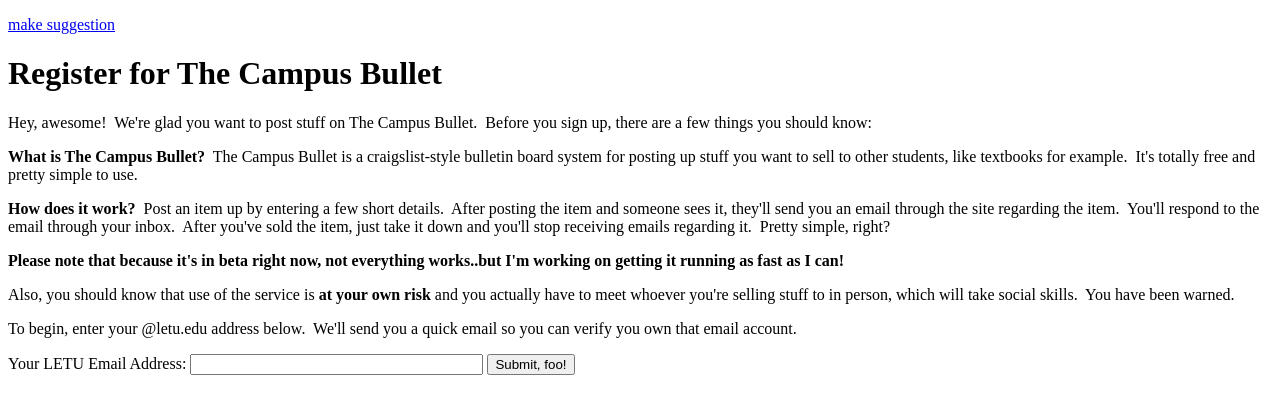
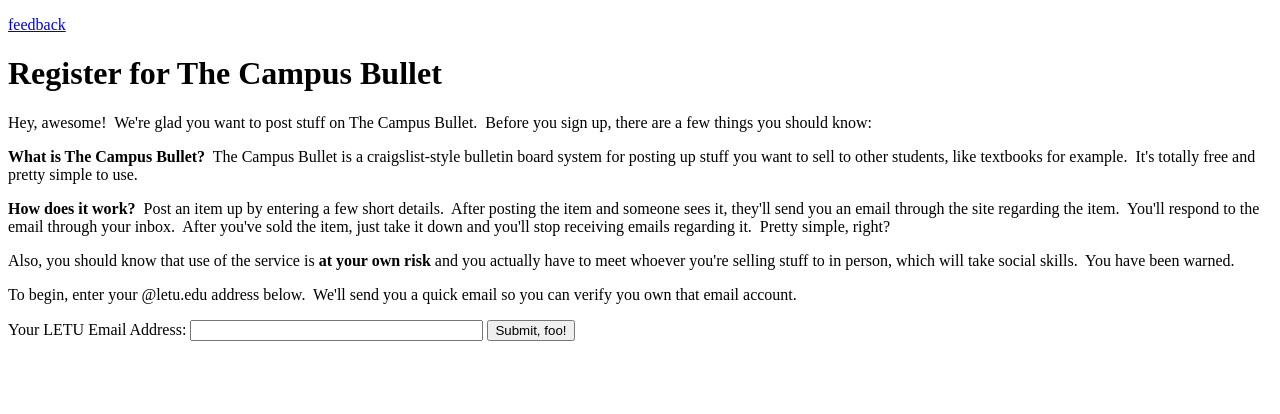
Before and after one commit to dustinsoftware/Campusbullet, a PHP site: the page made by application/views/register_home.php in a window 1280 px wide. Shown: the part 150-564 px from the top of the page. Run offline with PHP 8.4, Linux system fonts and the light colour scheme; the template is opened without the code that fills it: most values are stand-ins (such as "Sample title", 1, 10 or a date in 2020); data that the repository does not hold is empty; some libraries are stand-ins or nearby versions.

Commit message:
wording changes
git-svn-id: file:///home/dustin/repo/trunk@67 12712c27-1255-564a-9dae-badfe56b58dc

```diff
--- a/application/views/register_home.php
+++ b/application/views/register_home.php
@@ -8,7 +8,6 @@ for posting up stuff you want to sell to other students, like textbooks for exam
 <p><span style="font-weight: bold">How does it work?</span>&nbsp; Post an item up by entering a few short details.&nbsp; After posting the item and
  someone sees it, they'll send you an email through the site regarding the item.&nbsp; You'll respond to the email through your inbox.&nbsp; After
  you've sold the item, just take it down and you'll stop receiving emails regarding it.&nbsp; Pretty simple, right? </p>
-<p><strong>Please note that because it's in beta right now, not everything works..but I'm working on getting it running as fast as I can!</strong></p>
 <p>Also, you should know that use of the service is <strong>at your own risk</strong>
 and you actually have to meet whoever you&#39;re selling stuff to in person, which
 will take social skills.&nbsp; You have been warned.</p>
--- a/application/views/template.php
+++ b/application/views/template.php
@@ -77,7 +77,7 @@ function go(page) {
 </div>
 <div id="mainContainer">
 <div id="header_shadow"></div>
-<div id="betatesters"><a href="<?=$url_base?>contact/message/ml_bug_report">make suggestion</a></div>
+<div id="betatesters"><a href="<?=$url_base?>contact/message/ml_bug_report">feedback</a></div>
 
 <div id="content">
 
```
